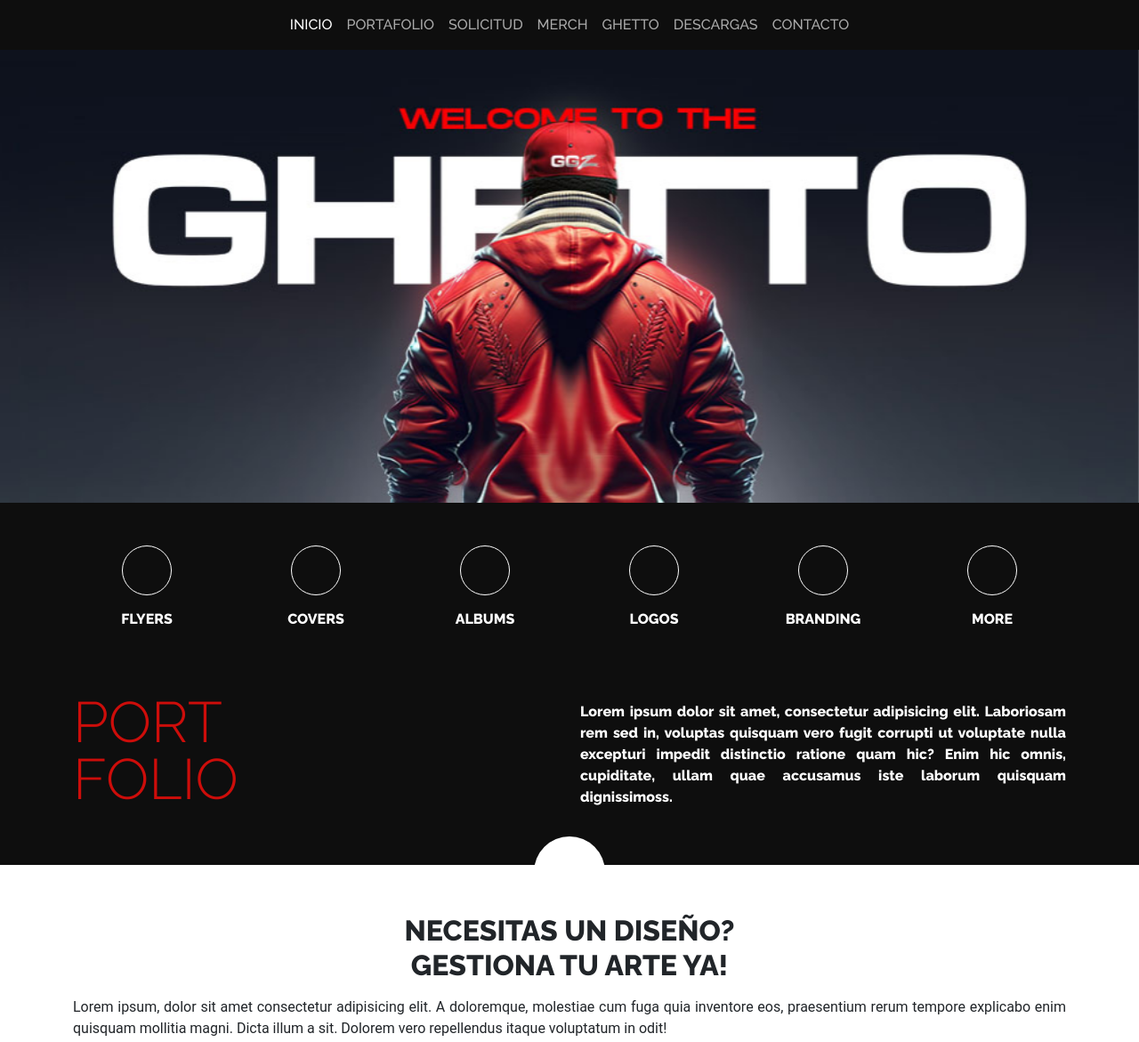
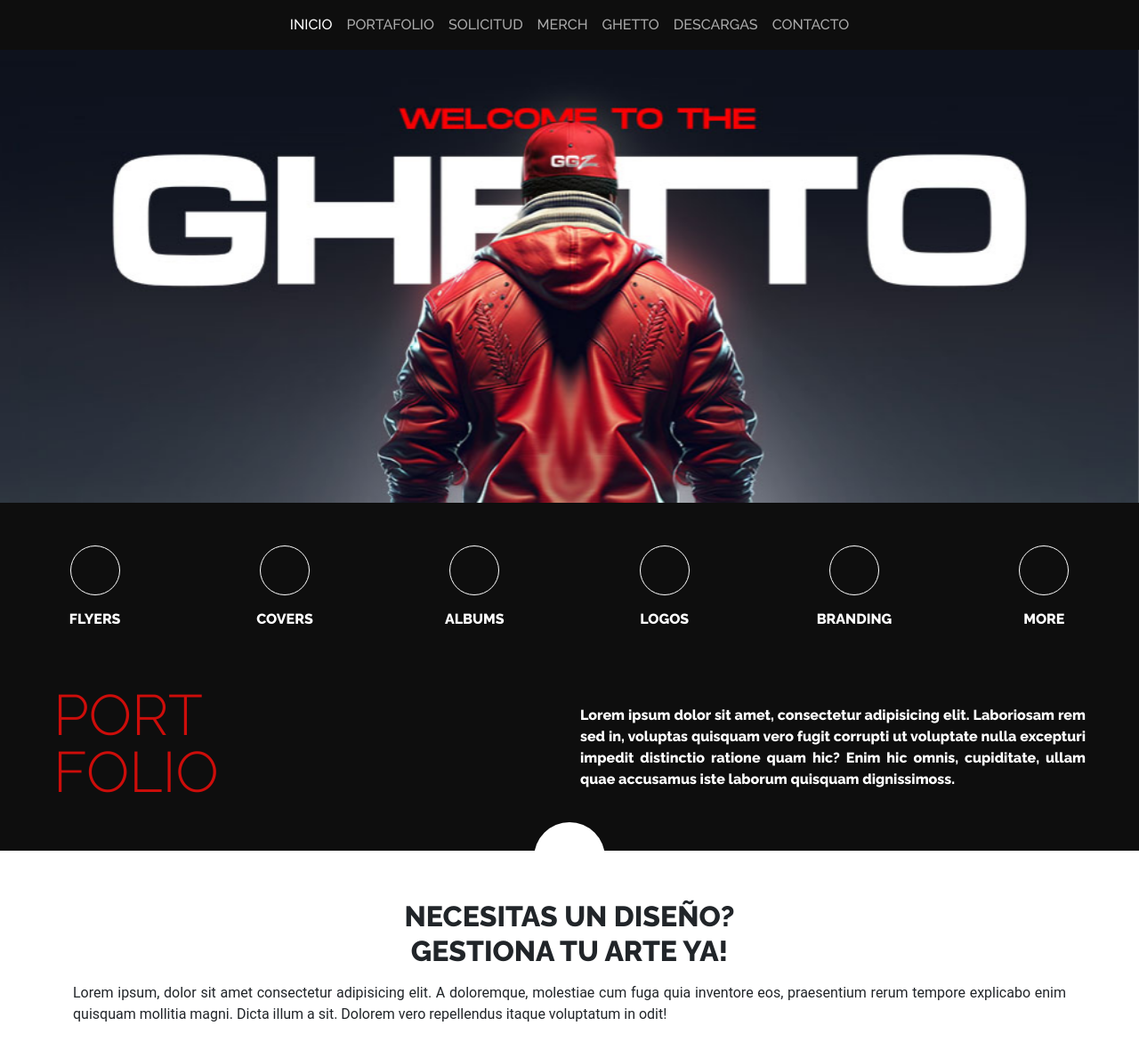
Before and after one commit to edj809/ghettoweb, a website: page index.html in a window 1280 px wide. Shown: the top 1171 px of the page at 89% size. Drawn offline with nearby package versions, Linux system fonts and the light colour scheme.

Commit message:
Centralizar circulos con letra portfolio

```diff
--- a/index.html
+++ b/index.html
@@ -58,9 +58,9 @@
     <!-- CONTENIDO PRINCIPAL -->
     <main class="bg-dark">
 
-        <div class="container bg-dark text-center text-white botonestx">
+        <div class="container-fluid bg-dark text-center text-white botonestx">
 
-            <div class="row justify-content-center py-5">
+            <div class="row py-5">
                 <div class="col-4 col-md-2">
                     <div class="dot border border-white"></div>
                     <p class="mt-2">FLYERS</p>
@@ -88,7 +88,7 @@
 
             </div>
 
-            <div class="row justify-content-center align-items-center pb-5">
+            <div class="row justify-content-center align-items-center pb-5 px-5">
                 <div class="col-12 col-md-6">
                     <h1 class="text-danger text-md-start portfoliotx lh-1 sizegrande">PORT <br /> FOLIO </h1>
                 </div>
```
